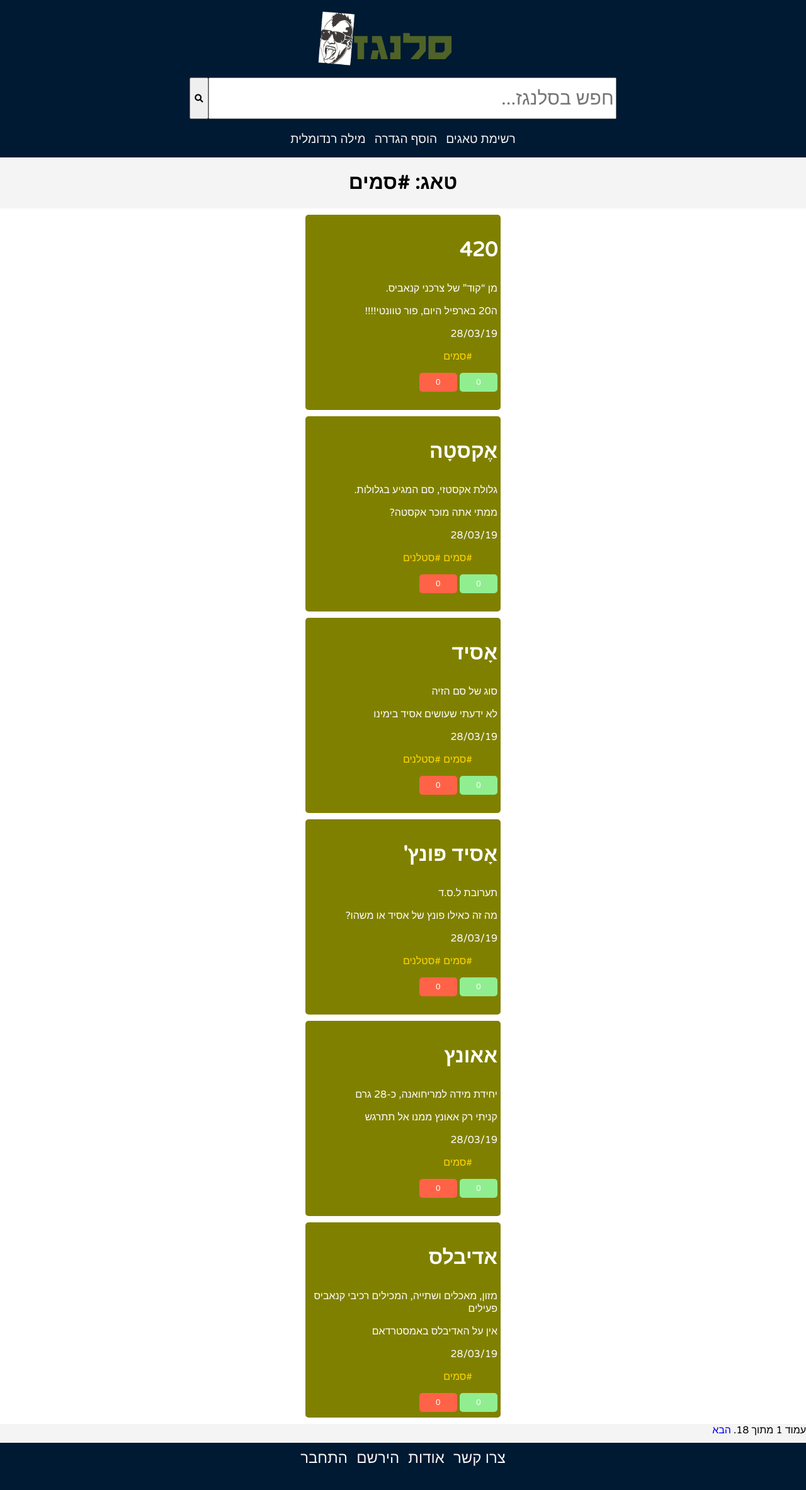
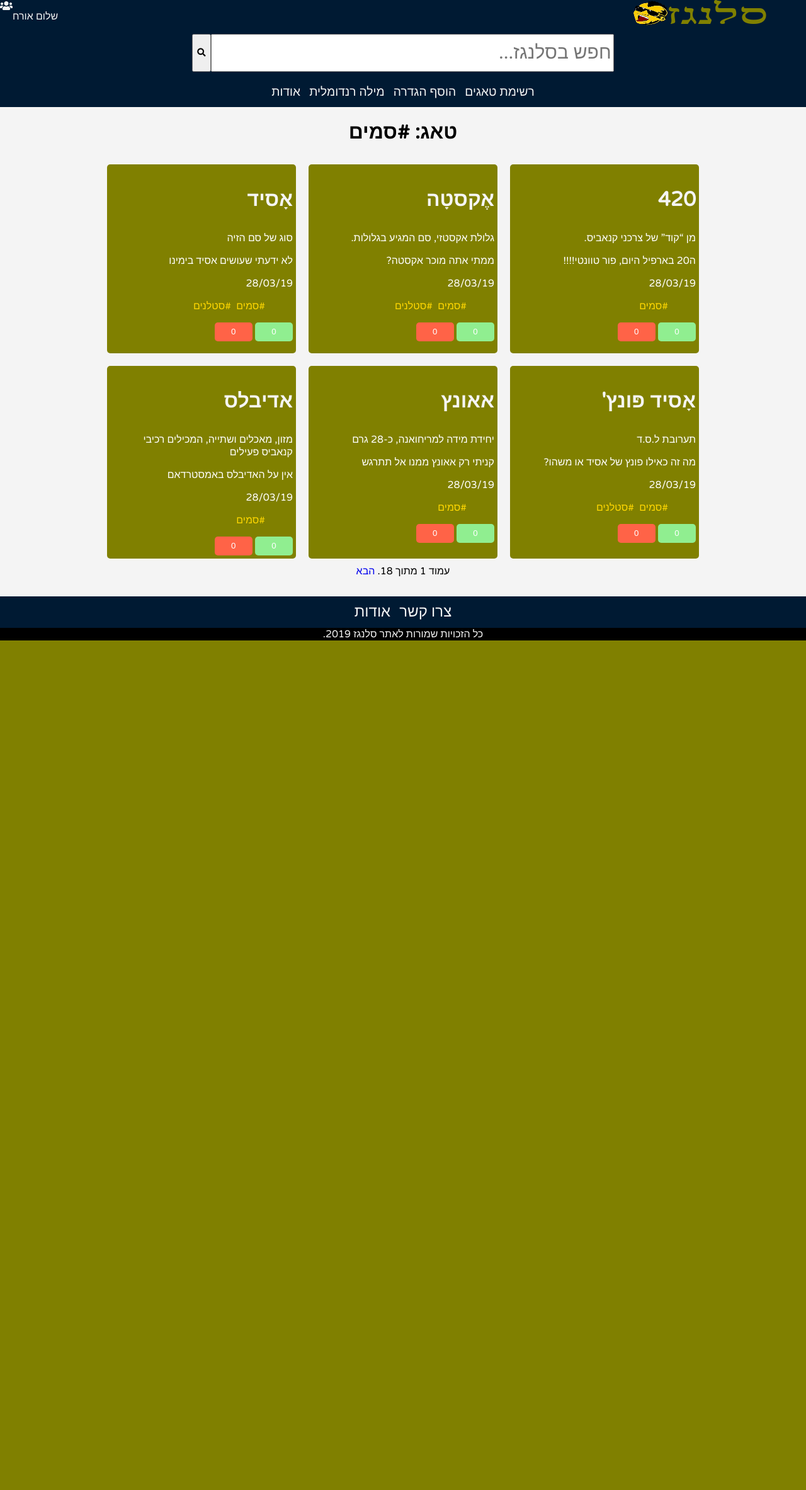
Before and after one commit to gystr/words, a Django app: a page that uses words/templates/words/tag.html in a window 1280 px wide. Shown: the whole page at 63% size. After the commit the page ends 1017 px from the top, so only its background shows below. Run offline with Django 3.2, Linux system fonts and the light colour scheme; data comes from the database, SQL or seed files in the repository; both versions use the stored data as it was after the commit; some libraries are stand-ins or nearby versions.

Commit message:
Front End improvement

```diff
--- a/users/forms.py
+++ b/users/forms.py
@@ -5,8 +5,10 @@
 
 
 class SignupForm(UserCreationForm):
-    email = forms.EmailField(max_length=200, help_text='Required')
+    email = forms.EmailField(label=("אימייל"),max_length=200, help_text='Required')
+    first_name = forms.CharField(max_length=30, required=False, help_text='Optional.')
+    last_name = forms.CharField(max_length=30, required=False, help_text='Optional.')
 
     class Meta:
         model = User
-        fields = ('username', 'email', 'password1', 'password2')
+        fields = ('username', 'first_name', 'last_name', 'email', 'password1', 'password2', )
--- a/words/static/words/style.css
+++ b/words/static/words/style.css
@@ -1,63 +1,104 @@
+/* GLOABALS */
 html, body {
-    height: 100%;
+  margin: 0;
+  padding: 0;
+  font-family: 'Varela Round',helvetica, sans-serif;
   background-color: #f4f4f4;
-    margin: 0;
-    font-family: 'Varela Round',helvetica, sans-serif;
-    direction: rtl;
 }
-
 a {
   text-decoration: none;
 }
-
-.flex-container {
-    padding: 0;
-    margin: 0;
-    display: flex;
-    align-items: center;
-    justify-content: center;
-    background-color: white;
+ul, li {
+  list-style-type: none;
 }
-
-.row {
-    width: auto;
+* {
+ box-sizing: border-box;
 }
-
-#logo {
-  height: 100px;
+*:before,
+*:after {
+ box-sizing: border-box;
+}
+html,
+body {
+ height: 100%;
+ position: relative;
+}
+.container {
+ min-height: 100vh; /* will cover the 100% of viewport */
+ overflow: hidden;
+ display: block;
+ position: relative;
+ padding-bottom: 100px; /* height of your footer */
+}
+.footer-area {
+ position: absolute;
+ bottom: 0;
  width: 100%;
-}
-.logo-container {
-  align-self: center;
-}
-
-.flex-item {
-    background-color: olive;
-    padding: 5px;
-    margin: 10px;
-    width: 300px;
-    max-width: 400px;
-    min-height: 300px;
-    color: white;
-    font-size: 1em;
-    text-align: right;
-    border-radius: 5px;
-}
-
-.word {
-  text-align: right;
-  font-size: 2em;
 }
 
 
-.header {
-  height: 250px;
+
+/* HEADER/UPPER AREA */
+.upper-navbar {
+  width: 100%;
+  height: 40px;
+  display: flex;
+  flex-direction: row;
+  justify-content: space-between;
+  background-color:  #001a33;
+  color: whitesmoke;
+}
+
+.user-area{
+  display: flex;
+  color: inherit;
+
+}
+
+.user-area a {
+    color: whitesmoke;
+}
+
+
+#logo {
+  height: 40px;
+  width: 300px;
+}
+
+
+
+header {
+  height: 130px;
   background-color: #001a33;
   display: flex;
   justify-content: center;
   align-items: center;
   flex-direction: column;
 }
+
+
+header form {
+  font-family: 'Varela Round',helvetica, sans-serif;
+  display: flex;
+  justify-content: center;
+  align-items: center;
+  width: 100%;
+  margin-bottom: 20px;
+
+}
+.mainForm {
+  font-family: 'Varela Round',helvetica, sans-serif;
+  width: 50%;
+  height: 60px;
+  font-size: 30px;
+  min-width: 500px;
+}
+
+#subbut {
+  height: 60px;
+
+}
+
 
 .navbar ul{
   padding: 0;
@@ -78,55 +119,74 @@
   color: whitesmoke;
 }
 
-
-.header form {
-  font-family: 'Varela Round',helvetica, sans-serif;
-  display: flex;
-  justify-content: center;
-  align-items: center;
-  width: 100%;
-  margin-bottom: 20px;
-
-}
-.mainForm {
-  font-family: 'Varela Round',helvetica, sans-serif;
-  width: 50%;
-  height: 60px;
-  font-size: 30px;
-  min-width: 500px;
+/* WRAPPER/CONTENT */
+.wrapper {
+  display: grid;
+  background-color: #f4f4f4;
 }
 
-#subbut {
-  height: 66px;
-
+/* TAG BOX  */
+.popular-tags-box {
+  min-height: 200px;
+  min-width: 400px;
+  margin: auto;
+  background-color: olive;
+  margin-top: 20px;
+  border-radius: 5px;
 }
 
+#popularTags {
+  display: grid;
+  grid-template-columns: 1fr 1fr 1fr 1fr;
+}
 
+#popularTags a{
+  color: gold;
+}
 
-footer {
-  height: 75px;
-  margin-top: 10px;
-  display: flex;
-  justify-content: center;
-  background-color: #001a33;
+#popularTags a:hover{
   color: whitesmoke;
 }
+#popTagsTitle {
+  font-size: 3em;
+  color: whitesmoke;
+  margin: 0;
+  padding-top: 10px;
+}
+/* WORD BOXES */
 
-footer ul{
-  list-style-type: none;
-  margin: 0;
-  color: whitesmoke;
-  padding: 10px;
+.Word-Wrapper {
+  display: grid;
+  grid-template-columns: 1fr  1fr 1fr;
+  margin: auto;
+}
+.Word-box {
+  margin: auto;
+  margin: 0 5px;
+  margin-top: 10px;
+  background-color: olive;
+  padding: 5px;
+  margin: 10px;
+  width: 300px;
+  max-width: 400px;
+  min-height: 300px;
+  font-size: 1em;
+  text-align: right;
+  border-radius: 5px;
+  color: white;
 }
 
-footer li {
-  padding: 0 5px;
+.Word-title {
+  font-size: 2em;
+  text-align: right;
+  color: whitesmoke;
+}
+.Word-Tag, .Word-Tag a {
   display: inline;
-  color: whitesmoke;
-  font-size: 1.5em;
+  color: gold;
+  padding-right: 2px;
 }
-
-footer li a{
+.Word-Tag a:hover {
  display: inline;
  color: whitesmoke;
 }
@@ -153,48 +213,108 @@
 
 }
 
-.tag-list li{
-  display: inline;
-  decoration: none;
+
+/* FOOTER */
+footer {
+  height: 50px;
+  margin-top: 10px;
+  display: flex;
+  justify-content: center;
+  background-color: #001a33;
+  color: whitesmoke;
+  width: 100%;
 }
 
-.date {
+footer ul{
   list-style-type: none;
+  margin: 0;
+  color: whitesmoke;
+  padding: 10px;
 }
 
-.wordA {
-  color:white ;
+footer li {
+  padding: 0 5px;
+  display: inline;
+  color: whitesmoke;
+  font-size: 1.5em;
 }
 
-#popularTags {
+footer li a{
+  display: inline;
+  color: whitesmoke;
+}
 
-  display: grid;
-  grid-template-columns: 1fr 1fr 1fr;
+.underfooter {
+  background-color: black;
+  color: whitesmoke;
+  width: 100%;
+  margin: auto;
+  display: flex;
+}
+
+.underfooter p {
+  margin: 0;
+  margin: auto;
+}
+
+
+.flex-container {
+    padding: 0;
+    margin: 0;
+    display: flex;
+    align-items: center;
+    justify-content: center;
+    background-color: white;
+}
+
+.row {
+    width: auto;
+}
+
+.flex-item {
+    background-color: olive;
+    padding: 5px;
+    margin: 10px;
+    width: 300px;
+    max-width: 400px;
+    min-height: 300px;
+    color: white;
+    font-size: 1em;
+    text-align: right;
+    border-radius: 5px;
+}
+
+.flex-item p a {
+  color: gold;
+}
+.flex-item p a:hover {
+  color: white;
+}
+
+h3 a{
+  color: navy;
+  font-weight: bold;
+  font-size: 2em;
+}
+h3 a:hover{
+color: black;
+text-decoration: underline;
 
 }
 
-#popTagsTitle {
-  font-size: 2em;
+.pagination {
+  display: flex;
+  justify-content:center;
 }
 
-ul a {
-  color: gold;
-}
-
-ul a:hover {
-  color: #f4f4f4;
-}
+/* MEDIA QUERY FOR SMALL SCREENS */
 
 
-.myfieldclass {
-  width:auto;
-}
-
-
+/* Extra small devices (phones, 600px and down) */
 @media only screen and (max-width: 600px) {
 
 
-  .header form {
+    header form {
       font-family: 'Varela Round',helvetica, sans-serif;
       display: flex;
       justify-content: center;
@@ -203,16 +323,50 @@
 
 
     }
-  .header form input {
-    width: 75%;
+    .mainForm {
+      width: 80%;
       min-width: auto;
     }
 
-  #subbut {
-    height: 66px;
+    .popular-tags-box {
+      width: 80%;
+      min-width: 1px;
+      max-width: inherit;
+    }
+    #popularTags{
+      display: grid;
+      grid-template-columns: 1fr 1fr 1fr;
+    }
+
+    #popTagsTitle {
+      font-size: 2.5em;
+      color: whitesmoke;
+    }
+
+
+    .Word-Wrapper {
+      display: grid;
+      grid-template-columns: 1fr;
+      margin: auto;
+    }
 
 }
 
+/* Small devices (portrait tablets and large phones, 600px and up) */
+@media only screen and (min-width: 600px)  {
+  .Word-Wrapper {
+    display: grid;
+    grid-template-columns: 1fr 1fr;
+    margin: auto;
+  }
 
 
+/* Medium devices (landscape tablets, 768px and up) */
+ @media only screen and (min-width: 900px) {
+   .Word-Wrapper {
+     display: grid;
+     grid-template-columns: 1fr 1fr 1fr;
+     margin: auto;
    }
+
+ }
--- a/words/templates/words/base.html
+++ b/words/templates/words/base.html
@@ -9,7 +9,7 @@
   <link rel="stylesheet" type="text/css" href="{% static 'words/style.css' %}">
   <link rel="stylesheet" href="https://use.fontawesome.com/releases/v5.6.3/css/all.css" integrity="sha384-UHRtZLI+pbxtHCWp1t77Bi1L4ZtiqrqD80Kn4Z8NTSRyMA2Fd33n5dQ8lWUE00s/" crossorigin="anonymous">
   <link href="https://fonts.googleapis.com/css?family=Varela+Round" rel="stylesheet">
-  <link rel="shortcut icon" type="image/png" href="{% static 'words/logo.png' %}"/>
+  <link rel="shortcut icon" type="image/png" href="{% static 'words/logo.svg' %}"/>
   <script
   src="http://code.jquery.com/jquery-3.3.1.min.js"
   integrity="sha256-FgpCb/KJQlLNfOu91ta32o/NMZxltwRo8QtmkMRdAu8="
@@ -23,11 +23,21 @@
 </head>
 
 <body style="direction: rtl;">
-
-  <header class="header">
+  <div class="container">
+  <nav class="upper-navbar">
     <div class="logo-container">
-      <a href="/words/"><img id="logo" src="{% static 'words/logo.png' %}" alt="logo"></a>
+      <a href="/words/"><img id="logo" src="{% static 'words/logo.svg' %}" alt="logo"></a>
     </div>
+    <div class="user-area">
+      {% if user.is_authenticated %}
+      <a href="/users/logout/"><p>{{user.username}} שלום</p></a>
+      {% else %}
+      <a href="/users/login/"><p>שלום אורח</p></a>
+      {% endif %}
+      <a href="#"><i class="fas fa-users" id="users-icon"></i></a>
+    </div>
+  </nav>
+  <header>
     <form action="/words/" method="post">
       {% csrf_token %}
       <input class="mainForm" name="query" type="text" name="your_name" placeholder="חפש בסלנגז...">
@@ -40,26 +50,27 @@
         <li><a href="/tagList/">רשימת טאגים</a></li>
         <li><a href="/add/">הוסף הגדרה</a></li>
         <li><a href="/random/">מילה רנדומלית</a></li>
+        <li><a href="/about/">אודות</a></li>
       </ul>
     </nav>
   </header>
-
+  <div class="main">
   {% block content %} {% endblock %}
-
-
+  </div>
+  <div class="footer-area">
   <footer>
     <ul>
       <li><a href="/contact/">צרו קשר</a></li>
       <li><a href="/about/">אודות</a></li>
-      {% if user.is_authenticated %}
-      <li><a href="/users/logout/">התנתק</a></li>
-      {% else %}
-      <li><a href="/users/signup/">הירשם</a></li>
-      <li><a href="/users/login/">התחבר</a></li>
-      {% endif %}
     </ul>
-
   </footer>
+  <div class="underfooter">
+    <p>
+    כל הזכויות שמורות לאתר סלנגז 2019.
+    </p>
+  </div>
+  </div>
+  </div>
   <script src="{% static 'words/js/main.js' %}"></script>
 </body>
 
--- a/words/templates/words/tag.html
+++ b/words/templates/words/tag.html
@@ -3,28 +3,27 @@
 {% block content %}
 
 <h1 style="text-align: center;">טאג: #{{t.tag_name}}</h1>
-<div class="flex-container">
-  <div class="row">
+<div class="wrapper">
+<div class="Word-Wrapper">
     {% for word in tagged_words %}
-    <div class="flex-item">
-      <a class="wordA" href="/words/{{word.word_name}}/">
-        <h3 class="word">{{word.word_name}}</h3>
+    <div class="Word-box">
+      <a class="Word-title-a" href="/words/{{word.word_name}}/">
+        <h3 class="Word-title">{{word.word_name}}</h3>
       </a>
-      <p class="def">{{word.word_def}}</p>
-      <p class="example">{{word.word_example}}</p>
-      <li class="date">{{ word.pub_date|date:'d/m/y' }}</li>
-      <ul class="tag-list">
+      <p class="Word-definition">{{word.word_def}}</p>
+      <p class="Word-example">{{word.word_example}}</p>
+      <li class="Word-date">{{ word.pub_date|date:'d/m/y' }}</li>
+      <ul class="Word-Tag-List">
         {% for tag in word.word_tag.all %}
-        <li class="tag"><a href="/tag/{{tag}}"> #{{ tag.tag_name }} </a></li>
+        <li class="Word-Tag"><a href="/tag/{{tag}}"> #{{ tag.tag_name }} </a></li>
         {% endfor %}
       </ul>
       <button class="upvotes" onclick="vote('{{ word.pk }}', 'up', this);">{{word.num_vote_up}}</button>
       <button class="downvotes" onclick="vote('{{ word.pk }}', 'down', this);">{{word.num_vote_down}}</button>
     </div>
     {% endfor %}
-  </div>
 </div>
-
+</div>
 <div class="pagination">
     <span class="step-links">
         {% if tagged_words.has_previous %}
--- a/words/views.py
+++ b/words/views.py
@@ -19,8 +19,8 @@
          search_query = request.POST.get('query', None) # Get query from form
          return HttpResponseRedirect('/words/'+ str(search_query)) # Return redirect to .detail
     else: # Else display regular index page
-        pop_tags = Tag.objects.all()[:32]
-        other_words = Word.objects.order_by('-num_vote_up')[:9]
+        pop_tags = Tag.objects.all()[:34]
+        other_words = Word.objects.order_by('-num_vote_up')[:12]
         return render(request, 'words/index.html',{'other_words' : other_words,'pop_tags' : pop_tags})
 
 
```
Also changed, not shown: words/templates/words/detail.html (+8 -8 lines), words/templates/words/index.html (+14 -13 lines), db.sqlite3, words/static/words/logo.png (deleted), words/static/words/logo.svg (added), words/static/words/logoe.png (deleted). Lines whose indentation alone changed are shown as unchanged.
